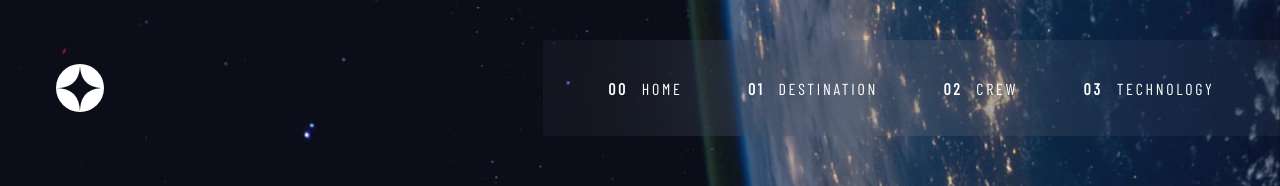
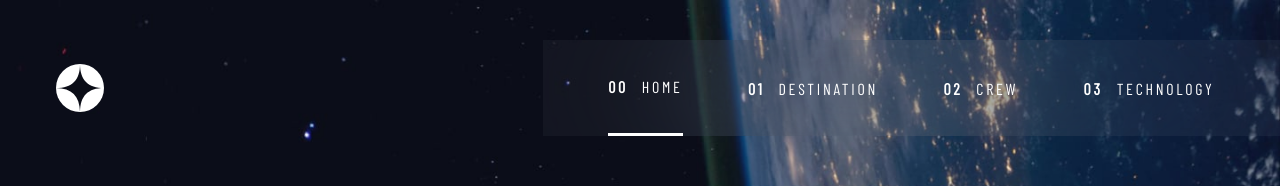
Before and after one commit to fernandoLRibeiro/space-tourism-solution, a Next.js app in the folder app/: page / in a window 1280 px wide. Shown: the top 186 px of the page. Built offline with nearby package versions, Linux system fonts and the light colour scheme; a web font is replaced by a local one.

Commit message:
Implement active class on nav links

```diff
--- a/app/components/PrimaryHeader.jsx
+++ b/app/components/PrimaryHeader.jsx
@@ -1,8 +1,10 @@
 import React, { useState } from "react";
+import { useRouter } from "next/router";
 import styles from "../styles/PrimaryHeader.module.css";
 import Link from "next/link";
 
 const PrimaryHeader = () => {
+  const router = useRouter();
   const [isOpen, setIsOpen] = useState(false);
   return (
     <header className={styles.primaryHeader}>
@@ -24,7 +26,11 @@ const PrimaryHeader = () => {
         <ul className={styles.navLinksContainer}>
           <li className={styles.navLinkContainer}>
             <Link href="/" passHref>
-              <a className={styles.navLink}>
+              <a
+                className={`${styles.navLink} ${
+                  router.pathname == "/" && styles.active
+                }`}
+              >
                 <p className="navNumber">00</p>
                 <p className="navText">Home</p>
               </a>
@@ -32,7 +38,11 @@ const PrimaryHeader = () => {
           </li>
           <li className={styles.navLinkContainer}>
             <Link href="/destination" passHref>
-              <a className={styles.navLink}>
+              <a
+                className={`${styles.navLink} ${
+                  router.pathname == "/destination" && styles.active
+                }`}
+              >
                 <p className="navNumber">01</p>
                 <p className="navText">Destination</p>
               </a>
@@ -40,7 +50,11 @@ const PrimaryHeader = () => {
           </li>
           <li className={styles.navLinkContainer}>
             <Link href="/crew" passHref>
-              <a className={styles.navLink}>
+              <a
+                className={`${styles.navLink} ${
+                  router.pathname == "/crew" && styles.active
+                }`}
+              >
                 <p className="navNumber">02</p>
                 <p className="navText">Crew</p>
               </a>
@@ -48,7 +62,11 @@ const PrimaryHeader = () => {
           </li>
           <li className={styles.navLinkContainer}>
             <Link href="/technology" passHref>
-              <a className={styles.navLink}>
+              <a
+                className={`${styles.navLink} ${
+                  router.pathname == "/technology" && styles.active
+                }`}
+              >
                 <p className="navNumber">03</p>
                 <p className="navText">Technology</p>
               </a>
--- a/app/styles/PrimaryHeader.module.css
+++ b/app/styles/PrimaryHeader.module.css
@@ -41,6 +41,13 @@
   gap: 0.875em;
   height: 100%;
   align-items: center;
+}
+
+.navLink:hover,
+.navLink:active,
+.active {
+  border-bottom: 3px solid white;
+  transition: all 0.1s ease-in-out;
 }
 
 .mobileNavButton {
```
